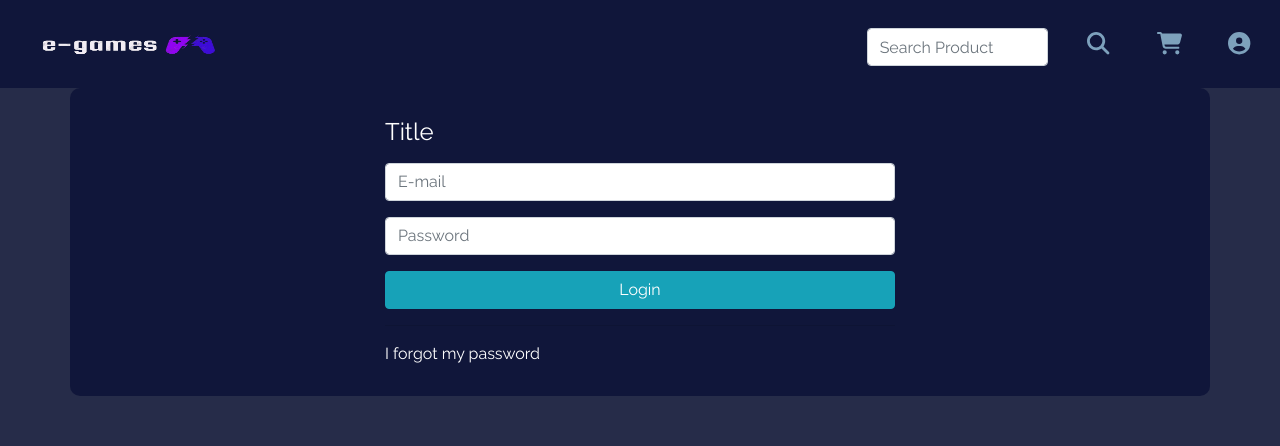
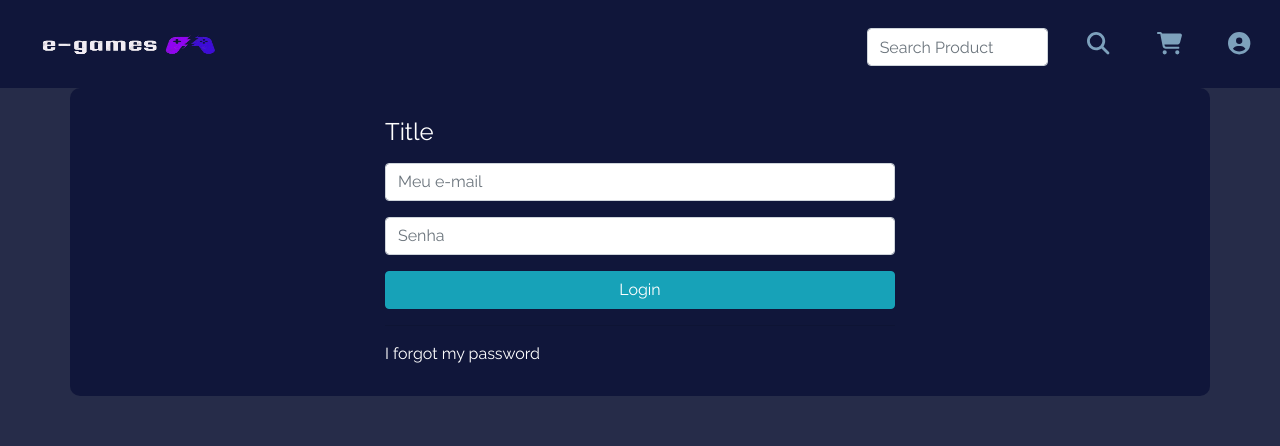
Before and after one commit to brandaoplaster/e-games-web, a Next.js app: page /auth/login in a window 1280 px wide. Shown: the top 446 px of the page. Built offline with nearby package versions, Linux system fonts and the light colour scheme.

Commit message:
feat: Adding handleSubmit

```diff
--- a/src/components/login-form/index.tsx
+++ b/src/components/login-form/index.tsx
@@ -1,6 +1,14 @@
-import React from "react";
+import React, { useEffect, useRef, useState } from "react";
 import { Button, Col, FormControl, InputGroup, Row } from "react-bootstrap";
 import BlueBackground from "../shared/bluebackground";
+import { useRouter } from "next/router";
+import { useDispatch, useSelector } from "react-redux";
+import AuthState from "@/dtos/authState";
+import User from "@/dtos/user";
+import { toast } from "react-toastify";
+import UsersService from "@/services/users";
+import { setLoggedUser } from "@/store/modules/auth";
+import Link from "next/link";
 
 interface LoginProps {
   titlePhrase: string;
@@ -8,28 +16,85 @@ interface LoginProps {
 }
 
 const LoginForm: React.FC<LoginProps> = ({ titlePhrase, buttonPhrase }) => {
+  const router = useRouter();
+  const dispatch = useDispatch();
+  const [email, setEmail] = useState<string>("");
+  const [password, setPassword] = useState<string>("");
+  const passwordRef = useRef(null);
+  const loggedUser: User = useSelector(
+    (state: AuthState) => state.auth.loggedUser
+  );
+
+  useEffect(() => {
+    if (loggedUser) {
+      setEmail(loggedUser.email);
+      if (passwordRef && passwordRef.current) {
+        // @ts-ignore
+        passwordRef.current.focus();
+      }
+    }
+  }, [loggedUser]);
+
+  const handleSubmit = async (evt: React.FormEvent): Promise<void> => {
+    evt.preventDefault();
+
+    try {
+      const response = await UsersService.signIn({ email, password });
+      const { id, email: userEmail, name, profile } = response.data.data;
+
+      const user = {
+        id,
+        email,
+        name,
+        profile,
+      };
+
+      dispatch(setLoggedUser(user));
+      toast.info("Login successfully!");
+      router.push(user.profile === "admin" ? "/admin/" : "/");
+    } catch (error) {
+      toast.error("Invalid email or password!");
+    }
+  };
+
   return (
+    <form onSubmit={handleSubmit}>
       <Row>
         <BlueBackground>
           <Col lg={{ span: 6, offset: 3 }} md={{ span: 8, offset: 2 }}>
             <h4>{titlePhrase}</h4>
-
             <InputGroup className="mt-3">
-            <FormControl placeholder="E-mail" />
+              <FormControl
+                placeholder="Meu e-mail"
+                value={email}
+                type="email"
+                onChange={(evt: React.ChangeEvent<HTMLInputElement>) =>
+                  setEmail(evt.target.value)
+                }
+                ref={passwordRef}
+                required
+              />
             </InputGroup>
-
             <InputGroup className="mt-3">
-            <FormControl placeholder="Password" />
+              <FormControl
+                placeholder="Senha"
+                value={password}
+                type="password"
+                onChange={(evt: React.ChangeEvent<HTMLInputElement>) =>
+                  setPassword(evt.target.value)
+                }
+                required
+              />
             </InputGroup>
-
-          <Button className="btn btn-info mt-3 w-100">{buttonPhrase}</Button>
-
+            <Button type="submit" className="btn btn-info mt-3 w-100">
+              {buttonPhrase}
+            </Button>
             <hr />
-
-          I forgot my password
+            <Link href="/auth/passwordrecovery">I forgot my password</Link>
           </Col>
         </BlueBackground>
       </Row>
+    </form>
   );
 };
 
```
Lines whose indentation alone changed are shown as unchanged.
